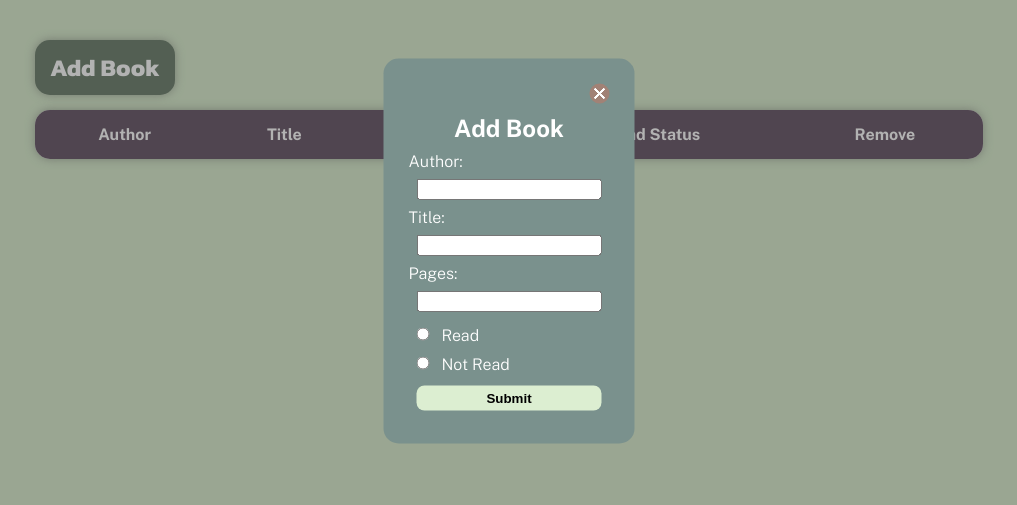
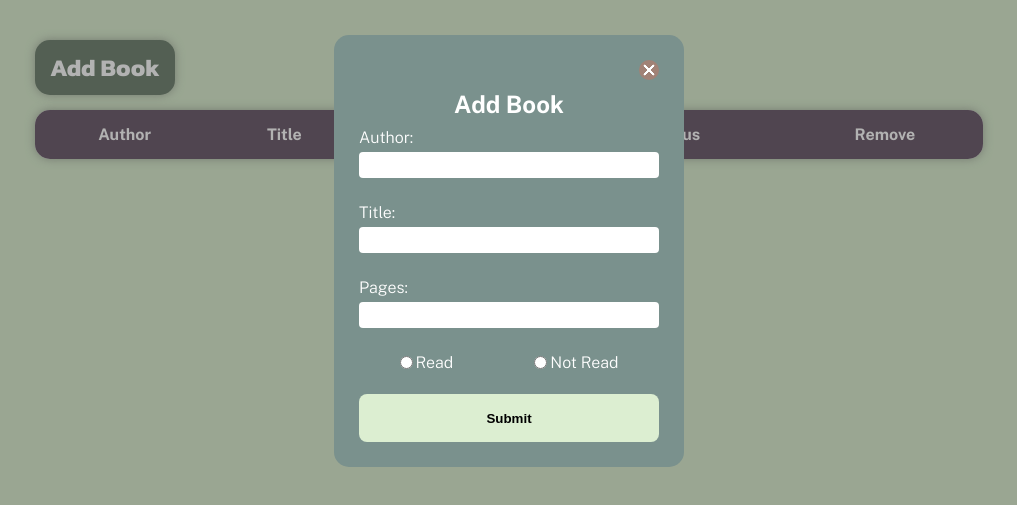
Before and after one commit to flipott/library, a plain HTML site: page index.html in a window 1280 px wide. Both pictures are taken after a click on the button "Add Book". Shown: the part 149-654 px from the top of the page, without its empty margins (131-1148 px from the left). Drawn offline with nearby package versions, Linux system fonts and the light colour scheme.

Commit message:
Fixed form and change button styling

```diff
--- a/styles.css
+++ b/styles.css
@@ -62,6 +62,7 @@ h1 {
     border-radius: 15px;
     overflow: hidden;
     box-shadow: 0px 0px 10px rgba(114, 114, 113, 0.5);
+    table-layout: fixed;
 }
 
 tr:nth-child(even) {
@@ -82,7 +83,14 @@ th {
     color: white;
     padding: 5px;
     border-radius: 8px;
-    margin-left: 10px;
+    position: fixed;
+    margin-left: 140px;
+    align-self: center;
+}
+
+.status-section {
+    display: flex;
+    justify-content: space-around;
 }
 
 #form-container {
@@ -97,7 +105,7 @@ th {
     padding: 25px;
     border-radius: 15px;
     color: white;
-
+    min-width: 300px;
 }
 
 #form-container p {
@@ -120,16 +128,43 @@ th {
     background: -webkit-linear-gradient(-45deg, transparent 0%, transparent 46%, white 46%,  white 56%,transparent 56%, transparent 100%), -webkit-linear-gradient(45deg, transparent 0%, transparent 46%, white 46%,  white 56%,transparent 56%, transparent 100%);
     background-color:var(--brown);
 }
+/*
+.remove {
+    margin-left: 45px;
+} */
 
-#cancel:hover, .remove:hover, #add-btn:hover, #submit:hover {
+#cancel:hover, .remove:hover, #add-btn:hover, #submit:hover, .change-read:hover {
     border-color: gray;
     background-color: gray;
     cursor: pointer;
 }
 
 input {
-    margin: 8px;
+    margin-left: 0;
+    margin-bottom: 25px;
+    overflow: scroll;
+    border-radius: 4px;
+    border: none;
+    height: 1.5rem;
 }
+
+input[type="radio"] {
+    height: auto;
+}
+
+.radio {
+    align-self: center;
+    display: flex;
+    width: 100%;
+    justify-content: space-around;
+
+}
+
+.radio-read, .radio-notread {
+    display: flex;
+    align-content: center;
+}
+
 
 form {
     display: flex;
@@ -142,8 +177,18 @@ form {
     padding: 5px 10px;
     background-color: var(--light-green);
     font-weight: bold;
+    height: 3rem;
+    margin-bottom: 0;
 }
 
-input {
-    overflow: scroll;
+label {
+    margin-bottom: 5px;
 }
+
+@media (max-width: 700px) {
+
+    .remove {
+        margin-left: 45px;
+    }
+
+}
```
